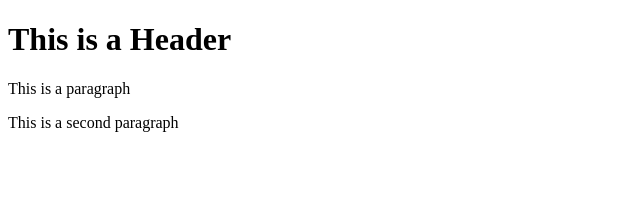
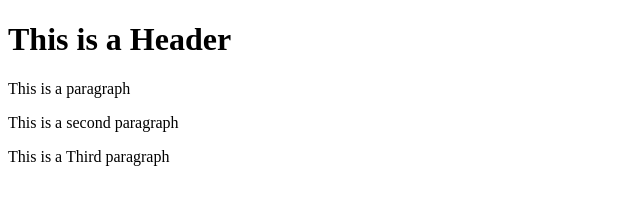
Before and after one commit to bhatabhijithn/git-test, a website: page index.html in a window 1280 px wide. Shown: the whole page, without its empty margins (0-640 px from the left). Drawn offline with Linux system fonts and the light colour scheme.

Commit message:
fourth commit

```diff
--- a/index.html
+++ b/index.html
@@ -6,5 +6,6 @@
         <h1>This is a Header</h1>
         <p>This is a paragraph</p>
         <p>This is a second paragraph</p>
+		<p>This is a Third paragraph</p>
     </body>
 </html>
```
Also changed, not shown: package.json (+7 -2 lines), 2 other files.
